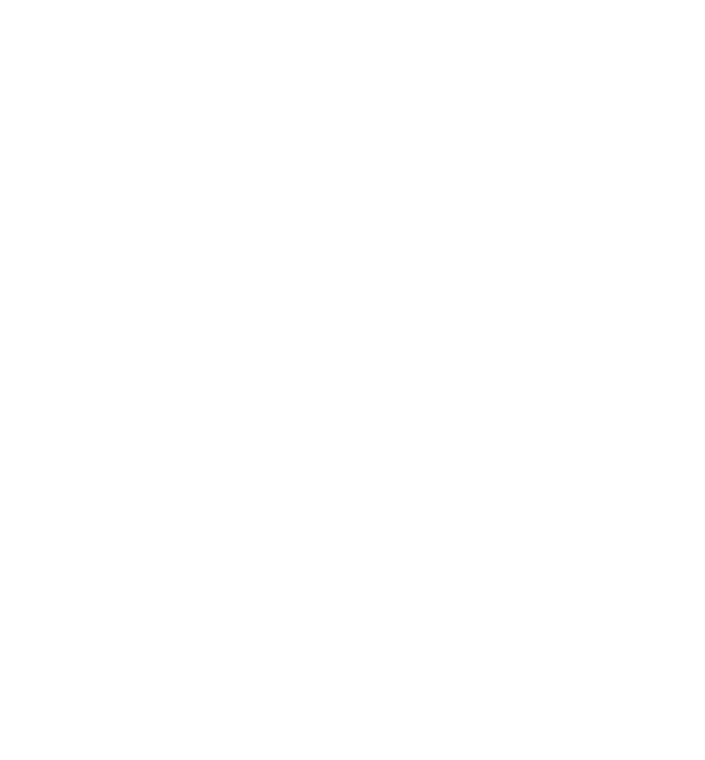
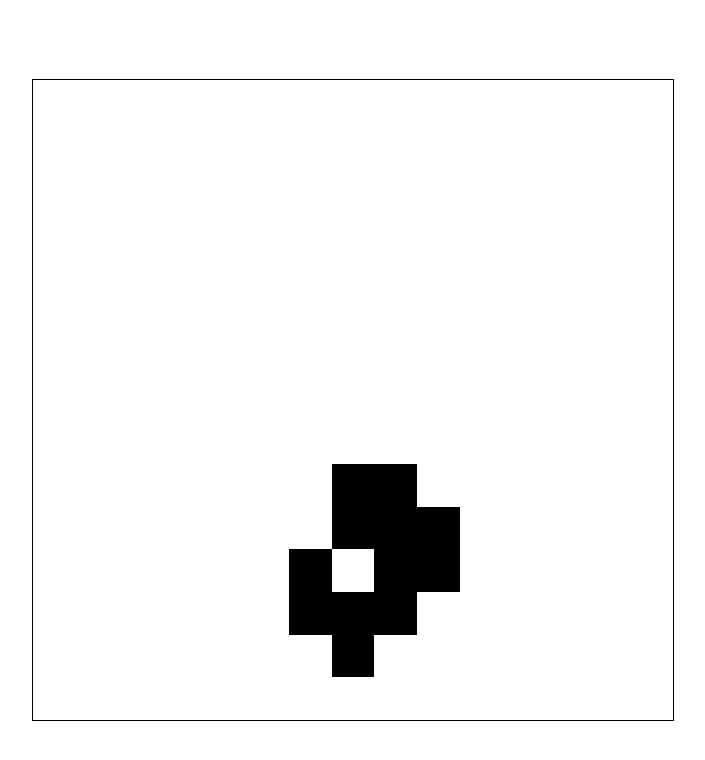
Before and after one commit to kunaakos/game-of-react, a React (Create React App) app: page / in a window 1280 px wide. Shown: the top 760 px of the page, without its empty margins (287-992 px from the left). Built offline with nearby package versions, Linux system fonts and the light colour scheme.

Commit message:
render the game

```diff
--- a/package.json
+++ b/package.json
@@ -6,7 +6,8 @@
     "lodash": "^4.17.5",
     "react": "^16.2.0",
     "react-dom": "^16.2.0",
-    "react-scripts": "1.1.1"
+    "react-scripts": "1.1.1",
+    "styled-components": "^3.2.5"
   },
   "scripts": {
     "start": "react-scripts start",
--- a/src/App.js
+++ b/src/App.js
@@ -1,20 +1,122 @@
 import React, { Component } from 'react';
-import './App.css';
+import styled from 'styled-components';
 
-import { BLINKER } from './lib/GameOfLife/Data';
-import { step } from './lib/GameOfLife/Game';
+import { X, Y, LIGHT_SPACESHIP } from './lib/GameOfLife/Data';
+import { step, visibleCells } from './lib/GameOfLife/Game';
 
+const Wrapper = styled.div`
+    width: 100%;
+    height: 100%;
+    display: flex;
+    align-items: center;
+    justify-content: center;
+`
 
+const Board = styled.div`
+    border: 1px solid #000;
+    display: flex;
+    flex-flow: column nowrap;
+    @media (orientation: landscape) {
+        width: 80vh;
+    }
+    @media (orientation: portrait) {
+        width: 80vw;
+    }
+`
+
+const Row = styled.div`
+    margin: 0;
+    width: 100%;
+    display: flex;
+    flex-flow: row nowrap;
+    justify-content: center;
+`
+
+const Cell = styled.div`
+    display: flex;
+    flex-flow: row nowrap;
+    flex-grow: 1;
+    &:before {
+        content:'';
+        float:left;
+        padding-top:100%;
+    }
+    margin: 0;
+    background: ${props => props.alive ? '#000' : 'transparent'};
+`
 
 class App extends Component {
-  render() {
-    console.log(step(BLINKER))
+    state = {
+        cells: LIGHT_SPACESHIP,
+        view: {
+            startX: -5,
+            startY: -5,
+            endX: 10,
+            endY: 10
+        },
+        stepper: undefined
+    }
 
-    return (
-      <div className="app">
-      </div>
-    );
-  }
+    constructor(props) {
+        super(props)
+        this.stepper = setInterval(() => {
+            this.setState({
+                cells: step(this.state.cells)
+            })
+        }, 1000)
+    }
+
+    makeBoardFrom(cells, view) {
+        const width = view.endX - view.startX
+        const height = view.endY - view.startY
+
+        const board = Array.from(new Array(height),
+            () => {
+                return new Array(width)
+                    .fill(false)
+            }
+        )
+
+        visibleCells(cells, view)
+            .forEach(cell => {
+                board[cell[Y] - view.startY][cell[X] - view.startX] = true
+            })
+
+        return board
+    }
+
+    renderCell(isAlive) {
+        return (
+            <Cell alive={isAlive} />
+        )
+    }
+
+    renderRow(row) {
+        const cells = row.map(cell => this.renderCell(cell))
+        return (
+            <Row>
+                {cells}
+            </Row>
+        )
+    }
+
+    renderBoard(board) {
+        const rows = board.map(row => this.renderRow(row))
+        return (
+            <Board>
+                {rows}
+            </Board>
+        )
+    }
+
+    render() {
+        const board = this.makeBoardFrom(this.state.cells, this.state.view)
+        return (
+            <Wrapper>
+                {this.renderBoard(board)}
+            </Wrapper>
+        );
+    }
 }
 
 export default App;
--- a/src/index.css
+++ b/src/index.css
@@ -3,3 +3,13 @@ body {
   padding: 0;
   font-family: sans-serif;
 }
+
+html, body {
+  height: 100%;
+  width: 100%;
+}
+
+#root {
+  width: 100%;
+  height: 100%;
+}
```
Also changed, not shown: src/App.css (deleted), 1 other file (tests, documents, lock files or other folders).
